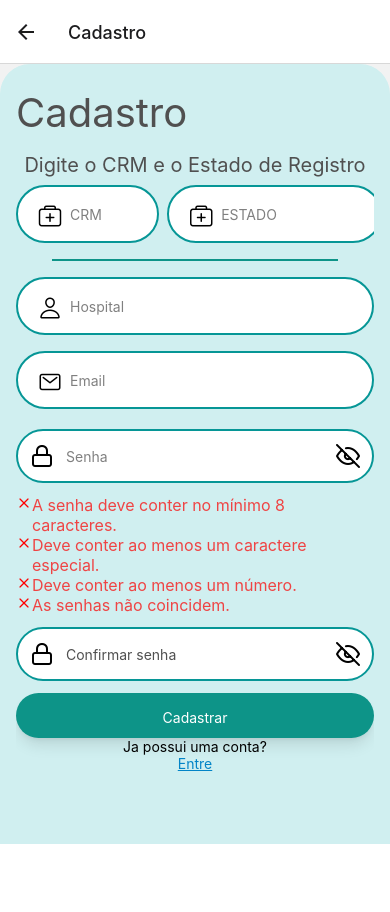
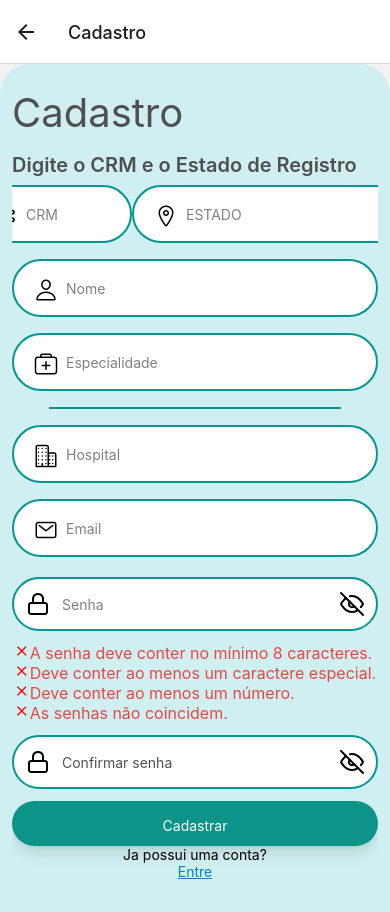
Before and after one commit to MauGaspary/Faladoc.ai, a React Native app: screen /Cadastro in a window 390 px wide. Before the commit the page ends 844 px from the top, so only its background shows below. Built offline with nearby package versions, Linux system fonts and the light colour scheme.

Commit message:
fix: ajustes nos inputs crm e estado, icons e textos faltando

```diff
--- a/screens/RegisterScreen/RegisterScreen.tsx
+++ b/screens/RegisterScreen/RegisterScreen.tsx
@@ -3,7 +3,6 @@ import { KeyboardAvoidingView, View, Text, TouchableHighlight } from "react-nati
 import Input from "../../components/Input";
 import EnterButton from "../../components/EnterButton";
 import { ScrollView } from "react-native-gesture-handler";
-import HomeButton from "../../components/Homebutton";
 import { PasswordInput } from "../../components/PasswordInput";
 import {  } from "react-native-svg";
 import axios from "axios";
@@ -14,6 +13,7 @@ const RegisterScreen = ({navigation}:any) => {
     const [name,setName] = useState("")
     const [email,setEmail] = useState("")
     const [estado, setEstado] = useState("")
+    const [speciality, setSpeciality] = useState("")
     const [crm, setCRM] = useState("")
     const [error, setError] = useState("");
     const [emailError, setEmailError] = useState(false);
@@ -51,22 +51,24 @@ const RegisterScreen = ({navigation}:any) => {
 
 
     return(
-    <KeyboardAvoidingView className="flex-1 bg-background rounded-t-[30px] pt-2 max-w-full px-4">
+    <KeyboardAvoidingView className="bg-background rounded-t-[30px] pt-2 max-w-full px-3">
         <ScrollView className="pb-8">
             <Text className="text-[40px] text-[#505050] leading-48 text-left ml-[30] my-4">Cadastro</Text>
-            <View className="flex-1 bg-[#D0EFF0] items-center">
-              <Text className="text-[20px] text-[#505050] leading-48 text-left ml-[30]">Digite o CRM e o Estado de Registro</Text>
-                <View className="w-full flex-row">
-                  <View className="w-2/5 mr-2">
-                  <Input className="w-full !m-0" iconName={'medkit-outline'} placeholder={"CRM"} value={crm}    onChangeText={setCRM}/>
+            <Text className="text-[20px] text-[#505050] leading-48 text-left font-semibold">Digite o CRM e o Estado de Registro</Text>
+            <View className="bg-[#D0EFF0] items-center">
+                <View className="w flex-row">
+                  <View className="w-40 mr-[10]">
+                    <Input iconName={'medical-outline'} placeholder={"CRM"} value={crm}    onChangeText={setCRM}/>
                   </View>
-                  <View className="w-3/5">
-                  <Input className="mb-3" iconName={'medkit-outline'} placeholder={"ESTADO"} value={estado}    onChangeText={setEstado}/>
+                  <View>
+                    <Input className="mb-3" iconName={'location-outline'} placeholder={"ESTADO"} value={estado}    onChangeText={setEstado}/>
                   </View>
                 </View>
+                <Input iconName={'person-outline'} placeholder={'Nome'} className={'px-15'} onChangeText={setSpeciality}/>
+                <Input iconName={'medkit-outline'} placeholder={'Especialidade'} className={'px-15'} onChangeText={setSpeciality}/>
                 <View className="border-b-2 border-teal-600 w-4/5 my-2" />
 
-                <Input iconName={'person-outline'} placeholder={'Hospital'} className={'px-15'} onChangeText={setName}/>
+                <Input iconName={'business-outline'} placeholder={'Hospital'} className={'px-15'} onChangeText={setName}/>
                 <Input iconName={'mail-outline'} placeholder={'Email'}  value={email}   onChangeText={setEmail}/>
 
                 <PasswordInput mode="register"  getPassword={getPassword}/>
```
